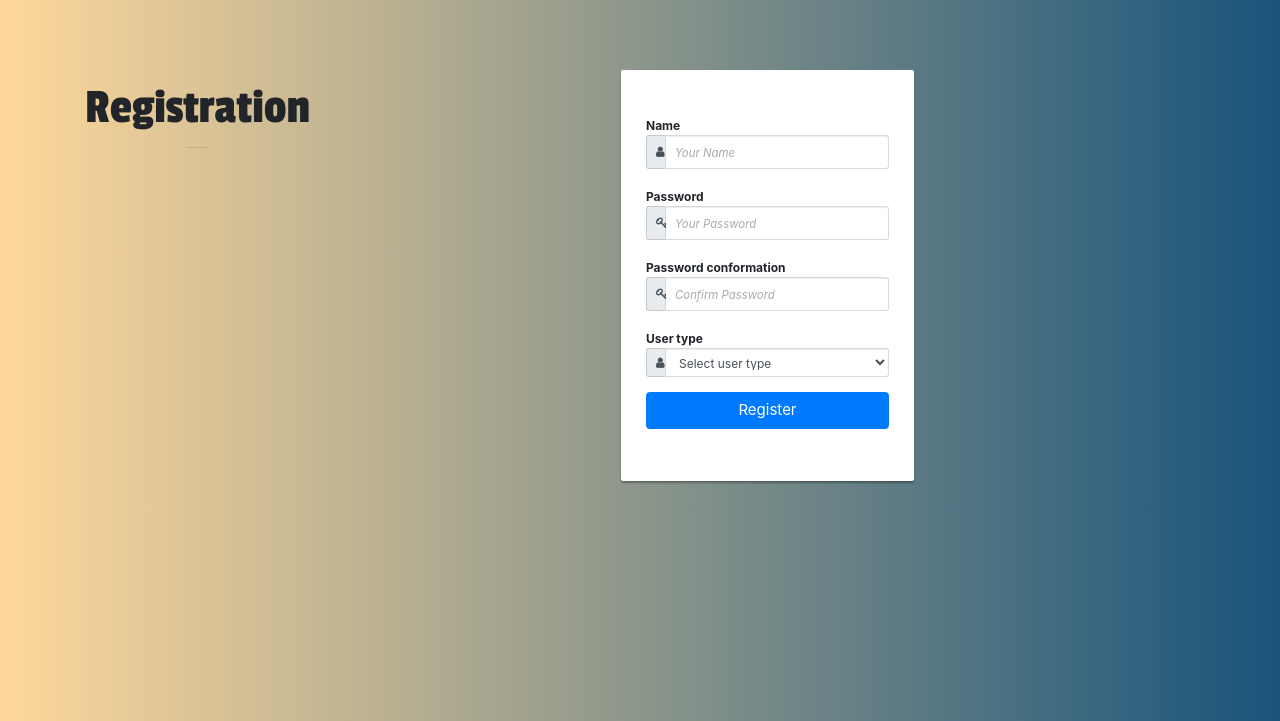
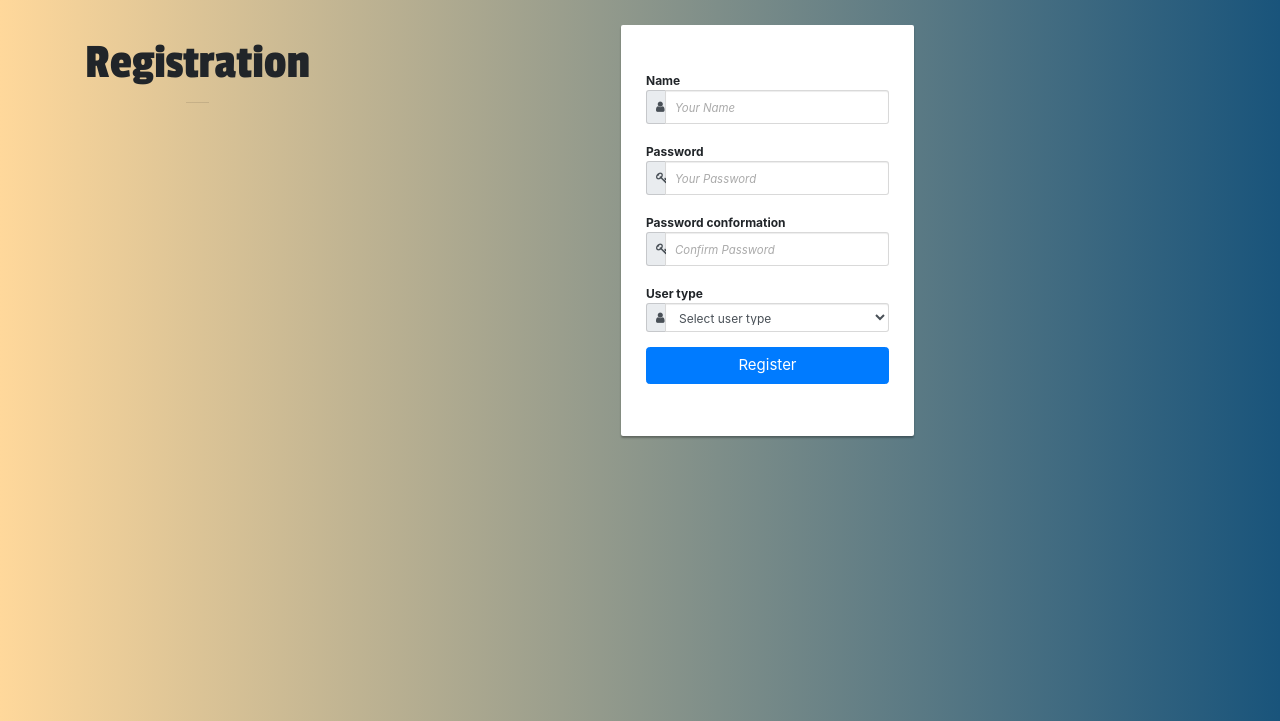
Before and after one commit to Halmoos/ClassFinder, a Flask app: page /register in a window 1280 px wide. Shown: the top 721 px of the page. Run offline with Flask 2, Linux system fonts and the light colour scheme; data comes from the database, SQL or seed files in the repository; some libraries are stand-ins or nearby versions.

Commit message:
Update register.css

```diff
--- a/static/css/register.css
+++ b/static/css/register.css
@@ -12,7 +12,7 @@ body, html{
 }
 
 .main{
- 	margin-top: 70px;
+ 	margin-top: 25px;
 }
 
 h1.title {
```
